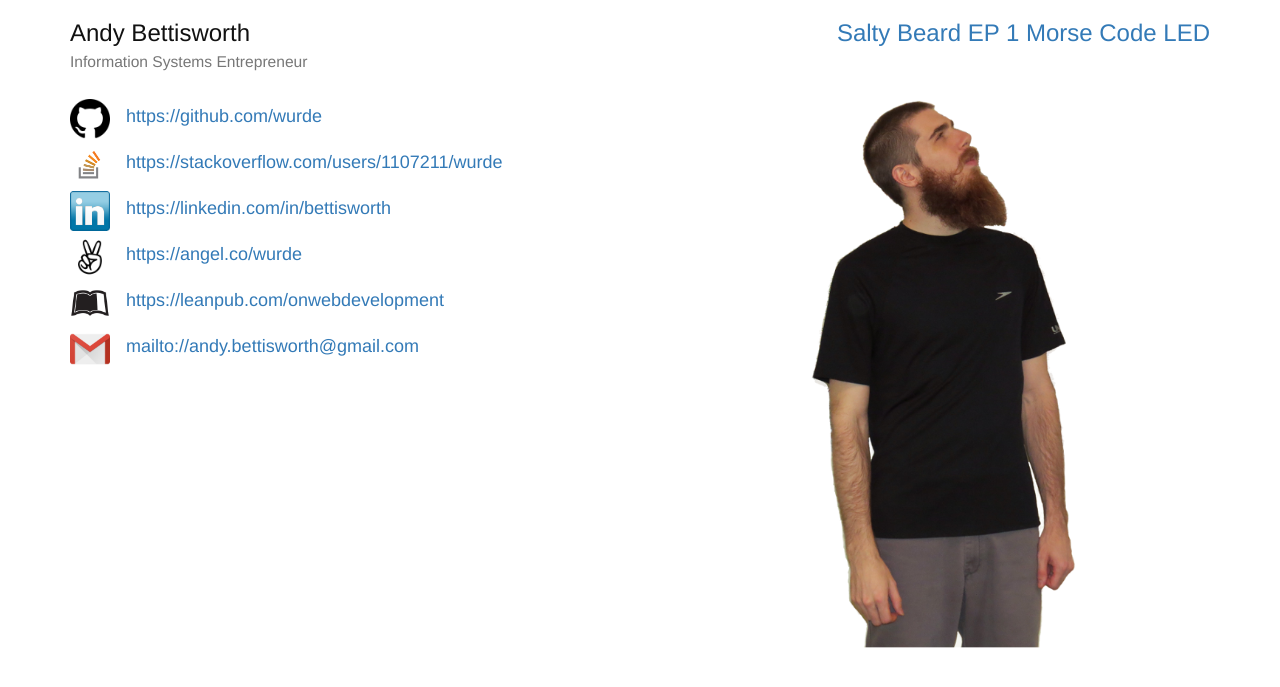
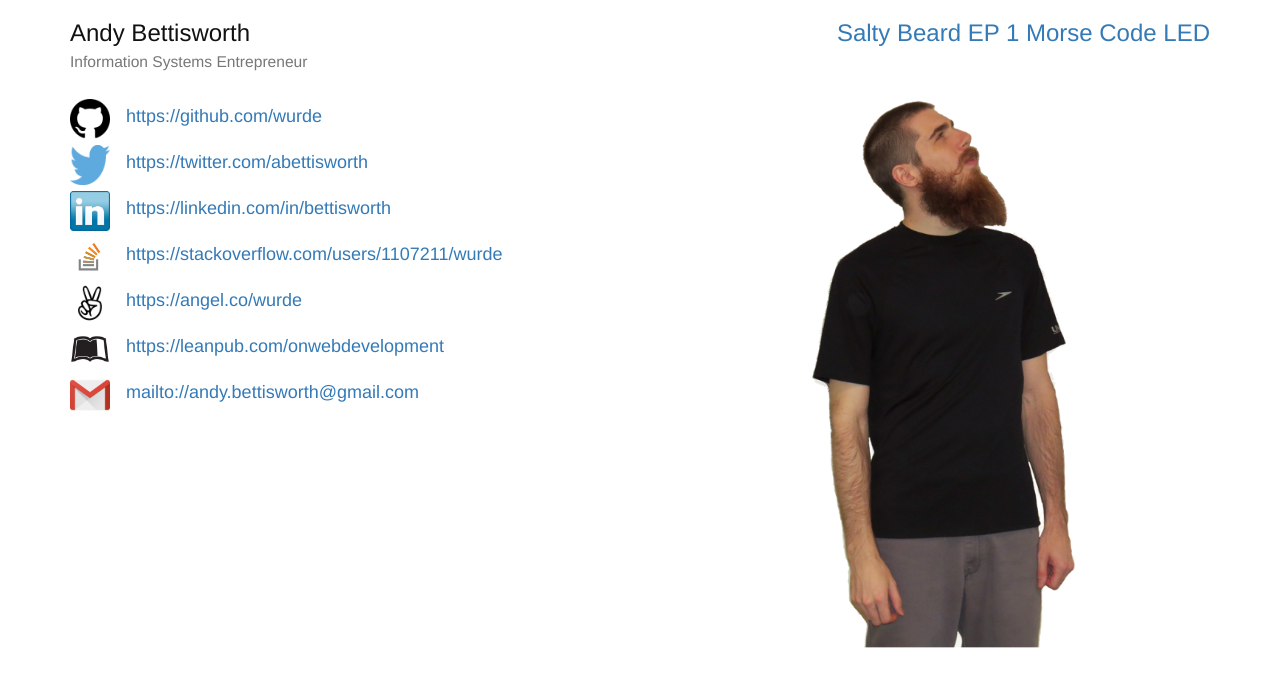
Before and after one commit to gitter-badger/wurde.github.io, a Jekyll site: the page built from index.html, in a window 1280 px wide. Shown: the top 687 px of the page. Built offline with Jekyll 4.4.1, drawn with Linux system fonts in a browser that asks for light colours; nearby versions of some CDN libraries; some of the changed lines change nothing that is shown.

Commit message:
add twitter to my links

```diff
--- a/index.html
+++ b/index.html
@@ -18,12 +18,12 @@
         </li>
 
         <li style="padding-top:6px;">
-          <img alt="StackOverflow" src="/assets/images/icon_stackoverflow.png" width="40" height="40">
-          <a href="https://stackoverflow.com/users/1107211/wurde"
+          <img alt="Twitter" src="/assets/images/icon_twitter.png" width="40" height="40">
+          <a href="https://twitter.com/abettisworth"
              style="padding:12px;text-decoration:none;font-size:18px;"
-             data-caption="Q&A for professional and enthusiast programmers."
+             data-caption="Your window to the world."
              data-display="#link-captions-span">
-             https://stackoverflow.com/users/1107211/wurde
+             https://twitter.com/abettisworth
           </a>
         </li>
 
@@ -34,6 +34,16 @@
              data-caption="World's largest professional network."
              data-display="#link-captions-span">
              https://linkedin.com/in/bettisworth
+          </a>
+        </li>
+
+        <li style="padding-top:6px;">
+          <img alt="StackOverflow" src="/assets/images/icon_stackoverflow.png" width="40" height="40">
+          <a href="https://stackoverflow.com/users/1107211/wurde"
+             style="padding:12px;text-decoration:none;font-size:18px;"
+             data-caption="Q&A for professional and enthusiast programmers."
+             data-display="#link-captions-span">
+             https://stackoverflow.com/users/1107211/wurde
           </a>
         </li>
 
```
